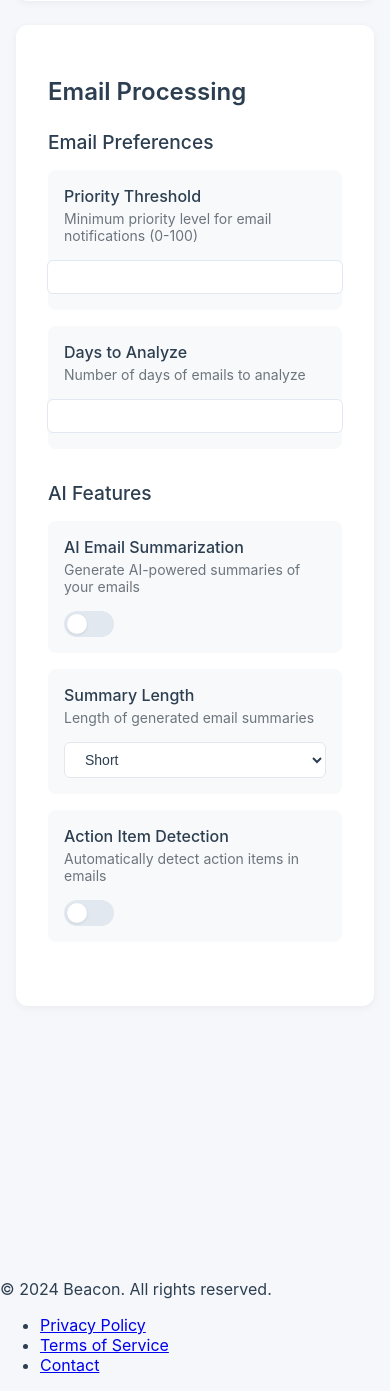
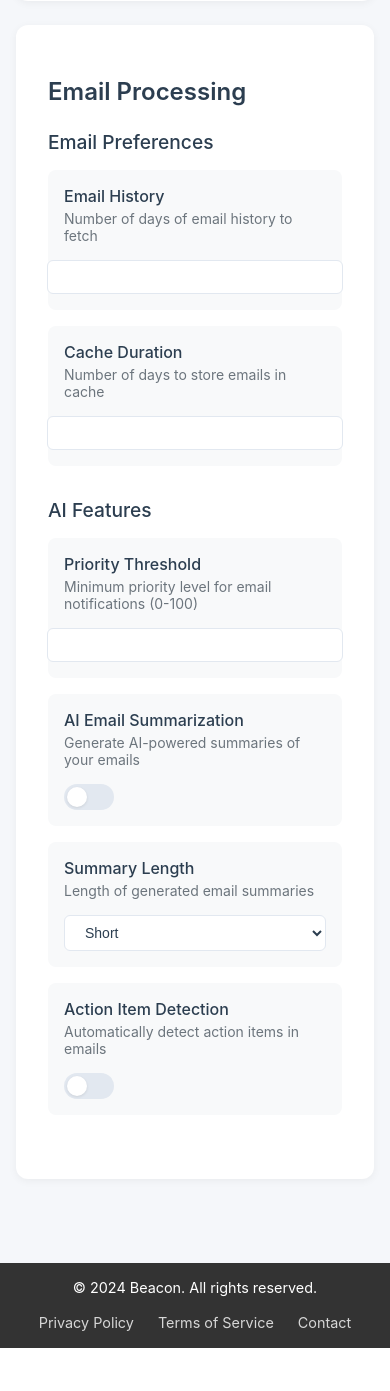
Before and after one commit to asergian/beacon, a Flask app: template app/templates/settings.html in a window 390 px wide. Shown: the part 446-1837 px from the top of the page. After the commit the page ends 1794 px from the top, so only its background shows below. Run offline with Flask 3, Linux system fonts and the light colour scheme; the template is opened without the code that fills it, so the values that code supplies are empty; parts of the project's set-up code (start-up, migrations or seed data) failed here and were passed over.

Commit message:
feat(settings): implement user settings and email analysis
- Add user settings management with theme and email preferences
- Create AnalysisCommand model for structured email processing
- Implement email pipeline with caching and batch processing
- Add Gmail client with OAuth integration
- Enhance email processor with analytics tracking
- Improve UI components and accessibility

Includes:
- Toggle switch fixes for better accessibility
- Responsive footer styling
- Toast notifications for settings updates
- User settings migration with new defaults
- Activity logging for email operations

```diff
--- a/app/email/core/email_processor.py
+++ b/app/email/core/email_processor.py
@@ -13,6 +13,7 @@ from ..analyzers.content_analyzer import ContentAnalyzer
 from ..utils.priority_scoring import PriorityScorer
 from ..models.processed_email import ProcessedEmail
 from ..models.exceptions import EmailProcessingError
+from ..models.analysis_command import AnalysisCommand
 
 class EmailProcessor:
     """Processes emails using various analyzers and tracks analytics."""
@@ -39,7 +40,7 @@ class EmailProcessor:
             return date.replace(tzinfo=timezone.utc)
         return date.astimezone(timezone.utc)
 
-    async def analyze_recent_emails(self, days_back: int = 1, user_id: Optional[int] = None) -> List[ProcessedEmail]:
+    async def analyze_recent_emails(self, command: AnalysisCommand, user_id: Optional[int] = None) -> List[ProcessedEmail]:
         """Analyze recent emails with detailed analytics tracking."""
         try:
             start_time = time.time()
@@ -58,7 +59,7 @@ class EmailProcessor:
             }
 
             # Fetch emails
-            raw_emails = await self.email_client.fetch_emails(days=days_back)
+            raw_emails = await self.email_client.fetch_emails(command.days_back)
             processing_stats['emails_fetched'] = len(raw_emails)
 
             # Track already processed emails
--- a/app/models.py
+++ b/app/models.py
@@ -80,6 +80,7 @@ class User(db.Model):
         'email_preferences': {
             'priority_threshold': 50,
             'days_to_analyze': 1,
+            'cache_duration_days': 7,
             'vip_senders': [],
             'urgency_keywords': ['urgent', 'asap', 'deadline', 'immediate', 'priority']
         },
@@ -140,7 +141,7 @@ class User(db.Model):
 
             db.session.commit()
         except Exception as e:
-            logger.error(f"Failed to update settings group: {e}")
+            logging.error(f"Failed to update settings group: {e}")
             db.session.rollback()
             raise
 
--- a/app/static/css/styles.css
+++ b/app/static/css/styles.css
@@ -1395,3 +1395,65 @@ header {
 .error-message {
     display: none;
 }
+
+/* Footer */
+footer {
+    background-color: var(--footer-bg);
+    color: var(--footer-text);
+    padding: 1rem 0;
+    margin-top: auto;
+    width: 100%;
+}
+
+.footer-container {
+    max-width: 1200px;
+    margin: 0 auto;
+    padding: 0 2rem;
+    display: flex;
+    justify-content: space-between;
+    align-items: center;
+    flex-wrap: wrap;
+    gap: 1rem;
+}
+
+.footer-left {
+    flex: 1;
+}
+
+.footer-left p {
+    margin: 0;
+    font-size: 0.9rem;
+    color: var(--footer-text);
+}
+
+.footer-right ul {
+    list-style: none;
+    margin: 0;
+    padding: 0;
+    display: flex;
+    gap: 1.5rem;
+}
+
+.footer-right a {
+    color: var(--footer-text);
+    text-decoration: none;
+    font-size: 0.9rem;
+    opacity: 0.8;
+    transition: opacity 0.2s ease;
+}
+
+.footer-right a:hover {
+    opacity: 1;
+}
+
+@media (max-width: 640px) {
+    .footer-container {
+        flex-direction: column;
+        text-align: center;
+        gap: 1rem;
+    }
+
+    .footer-right ul {
+        justify-content: center;
+    }
+}
--- a/app/templates/settings.html
+++ b/app/templates/settings.html
@@ -36,15 +36,15 @@
             <div class="setting-item">
                 <div class="setting-content">
                     <div class="setting-info">
-                        <span class="setting-title">Priority Threshold</span>
-                        <span class="setting-description">Minimum priority level for email notifications (0-100)</span>
+                        <span class="setting-title">Email History</span>
+                        <span class="setting-description">Number of days of email history to fetch</span>
                     </div>
                     <input type="number"
-                           name="email_preferences.priority_threshold"
-                           id="priority_threshold"
+                           name="email_preferences.days_to_analyze"
+                           id="days_to_analyze"
                            min="0"
-                           max="100"
-                           value="{{ user_settings.email_preferences.priority_threshold }}"
+                           max="7"
+                           value="{{ user_settings.email_preferences.days_to_analyze }}"
                            class="form-input">
                 </div>
             </div>
@@ -52,15 +52,15 @@
             <div class="setting-item">
                 <div class="setting-content">
                     <div class="setting-info">
-                        <span class="setting-title">Days to Analyze</span>
-                        <span class="setting-description">Number of days of emails to analyze</span>
+                        <span class="setting-title">Cache Duration</span>
+                        <span class="setting-description">Number of days to store emails in cache</span>
                     </div>
                     <input type="number"
-                           name="email_preferences.days_to_analyze"
-                           id="days_to_analyze"
+                           name="email_preferences.cache_duration_days"
+                           id="cache_duration_days"
                            min="1"
                            max="30"
-                           value="{{ user_settings.email_preferences.days_to_analyze }}"
+                           value="{{ user_settings.email_preferences.cache_duration_days }}"
                            class="form-input">
                 </div>
             </div>
@@ -68,6 +68,22 @@
 
         <div class="setting-group">
             <h3 class="group-title">AI Features</h3>
+            <div class="setting-item">
+                <div class="setting-content">
+                    <div class="setting-info">
+                        <span class="setting-title">Priority Threshold</span>
+                        <span class="setting-description">Minimum priority level for email notifications (0-100)</span>
+                    </div>
+                    <input type="number"
+                           name="ai_features.priority_threshold"
+                           id="priority_threshold"
+                           min="0"
+                           max="100"
+                           value="{{ user_settings.ai_features.priority_threshold }}"
+                           class="form-input">
+                </div>
+            </div>
+
             <div class="setting-item">
                 <div class="setting-content">
                     <div class="setting-info">
@@ -255,14 +271,16 @@
         opacity: 0;
         width: 100%;
         height: 100%;
+        z-index: 3;
+        margin: 0;
+        padding: 0;
+        top: 0;
+        left: 0;
         cursor: pointer;
-        z-index: 2;
-        margin: 0;
     }
 
     .toggle-switch {
         position: absolute;
-        cursor: pointer;
         top: 0;
         left: 0;
         right: 0;
@@ -270,7 +288,7 @@
         background-color: var(--toggle-bg);
         transition: .4s;
         border-radius: 34px;
-        z-index: 1;
+        pointer-events: none;
     }
 
     .toggle-switch:before {
@@ -284,7 +302,7 @@
         transition: .4s;
         border-radius: 50%;
         box-shadow: 0 1px 3px rgba(0,0,0,0.1);
-        z-index: 1;
+        pointer-events: none;
     }
 
     input:checked + .toggle-switch {
--- a/migrations/versions/update_user_settings.py
+++ b/migrations/versions/update_user_settings.py
@@ -26,6 +26,7 @@ def upgrade():
         'email_preferences': {
             'priority_threshold': 50,
             'days_to_analyze': 1,
+            'cache_duration_days': 7,
             'vip_senders': [],
             'urgency_keywords': ['urgent', 'asap', 'deadline', 'immediate', 'priority']
         },
```
Also changed, not shown: app/email/core/gmail_client.py (+4 -4 lines), app/email/models/analysis_command.py (added, +13 -0 lines), app/email/pipeline/pipeline.py (+17 -16 lines), app/routes/email_routes.py (+79 -9 lines), app/static/js/script.js (+24 -5 lines).
